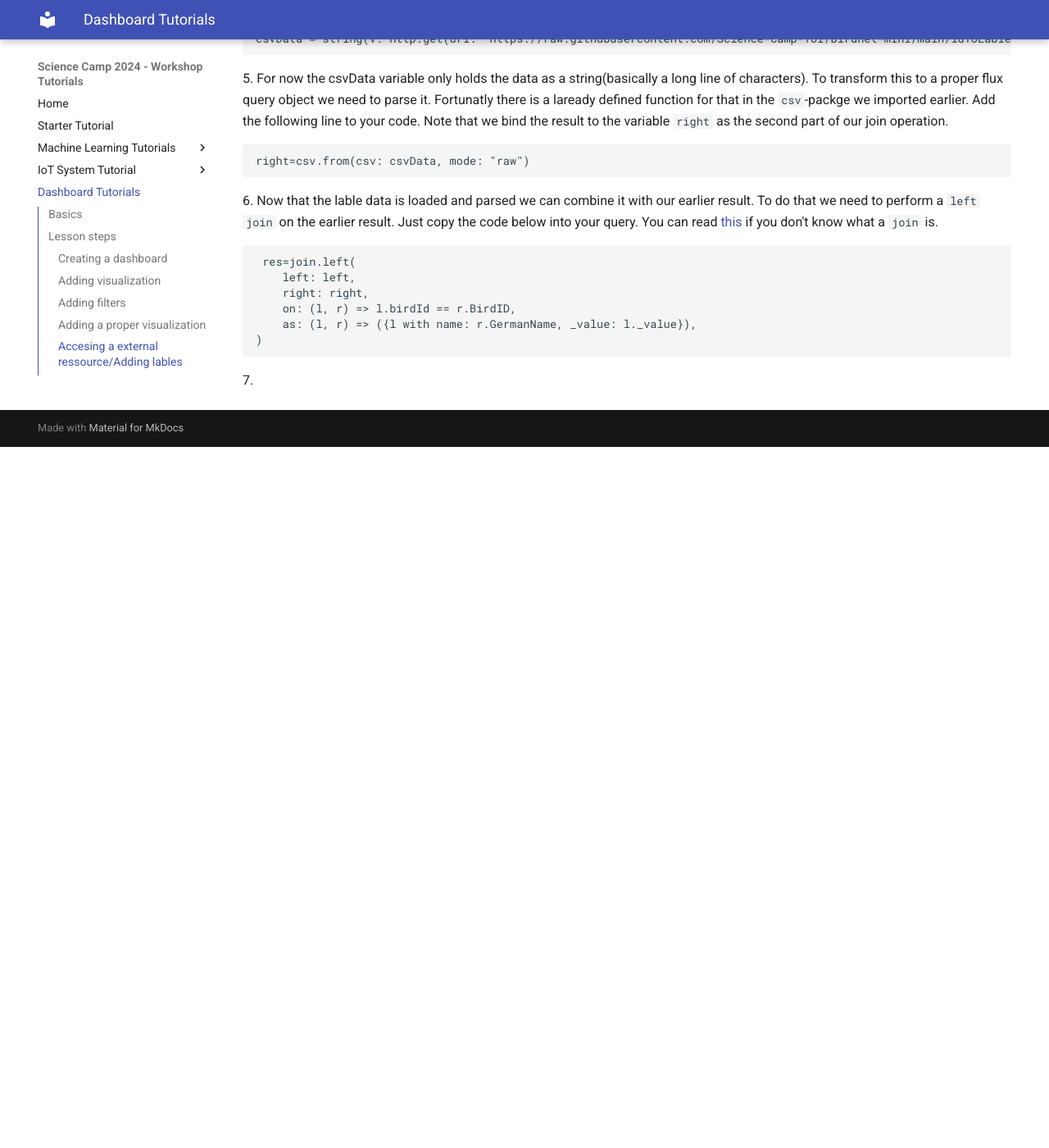
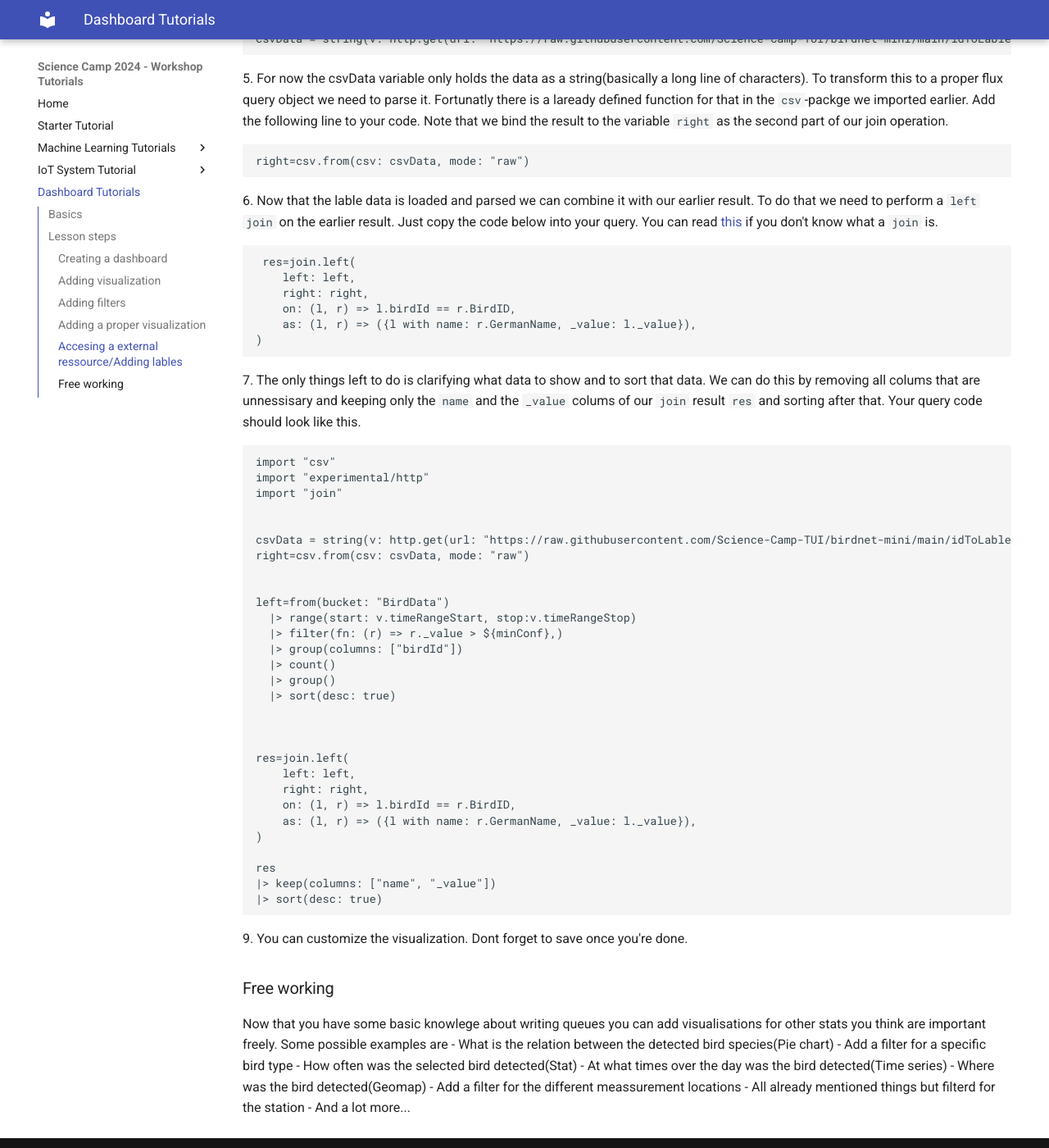
Before and after one commit to Science-Camp-TUI/tutorials, an MkDocs documentation site: the page built from docs/dashboard/index.md, in a window 1280 px wide and 1400 px high, scrolled down 3722 px. Shown: the whole window at 82% size. Built offline with MkDocs 1.6.1 and Material for MkDocs 9.7.7, drawn with Linux system fonts in a browser that asks for light colours; before the commit the page ends 4267 px from its top, so only the background shows below that.

Commit message:
Update index.md

````diff
--- a/docs/dashboard/index.md
+++ b/docs/dashboard/index.md
@@ -113,4 +113,47 @@ In the last task we had the problem that the measurements in the DB only holds t
        as: (l, r) => ({l with name: r.GermanName, _value: l._value}),
    )
    ```
-7.
+7. The only things left to do is clarifying what data to show and to sort that data. We can do this by removing all colums that are unnessisary and keeping only the `name` and the `_value` colums of our `join` result `res` and sorting after that. Your query code should look like this.
+   ```
+   import "csv"
+   import "experimental/http"
+   import "join"
+
+
+   csvData = string(v: http.get(url: "https://raw.githubusercontent.com/Science-Camp-TUI/birdnet-mini/main/idToLables.csv").body)
+   right=csv.from(csv: csvData, mode: "raw")
+
+
+   left=from(bucket: "BirdData")
+     |> range(start: v.timeRangeStart, stop:v.timeRangeStop)
+     |> filter(fn: (r) => r._value > ${minConf},)
+     |> group(columns: ["birdId"])
+     |> count()
+     |> group()
+     |> sort(desc: true)
+
+
+
+   res=join.left(
+       left: left,
+       right: right,
+       on: (l, r) => l.birdId == r.BirdID,
+       as: (l, r) => ({l with name: r.GermanName, _value: l._value}),
+   )
+
+   res
+   |> keep(columns: ["name", "_value"])
+   |> sort(desc: true)
+   ```
+9. You can customize the visualization. Dont forget to save once you're done.
+
+### Free working
+Now that you have some basic knowlege about writing queues you can add visualisations for other stats you think are important freely. Some possible examples are
+ - What is the relation between the detected bird species(Pie chart)
+ - Add a filter for a specific bird type
+   - How often was the selected bird detected(Stat)
+   - At what times over the day was the bird detected(Time series)
+   - Where was the bird detected(Geomap)
+- Add a filter for the different meassurement locations
+   - All already mentioned things but filterd for the station
+- And a lot more...
````
